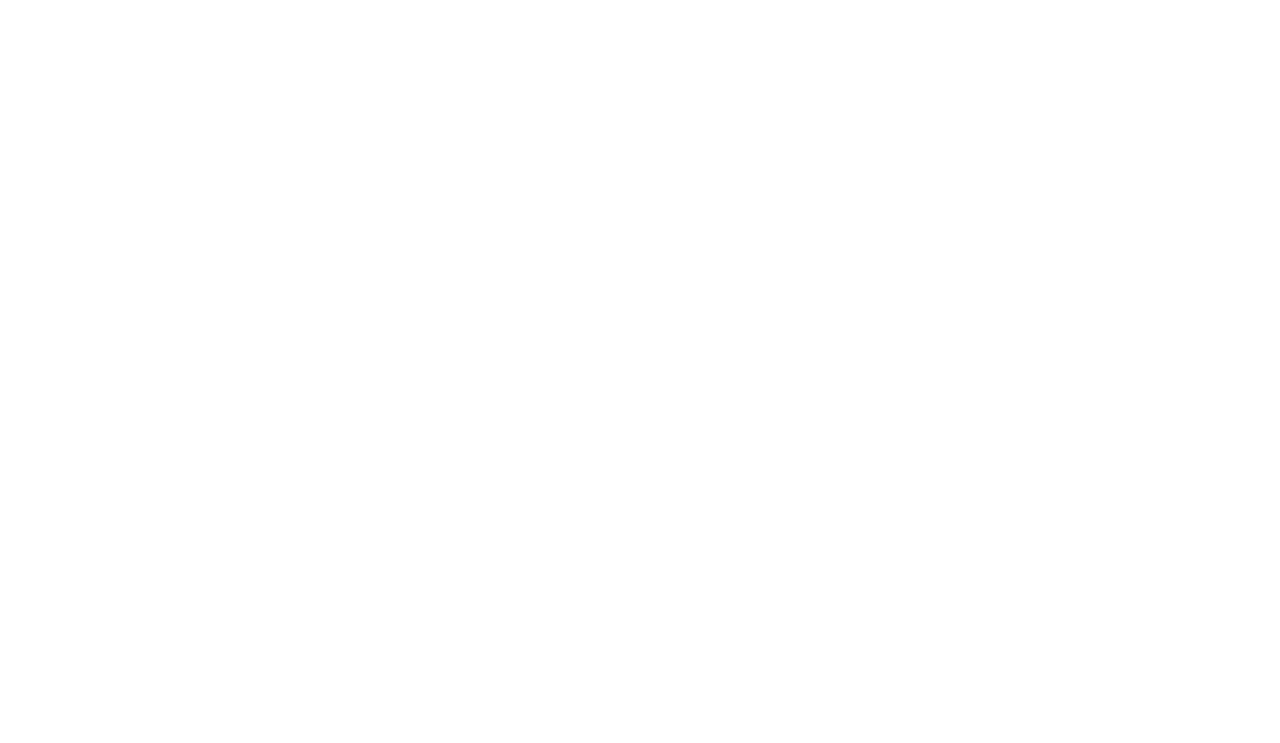
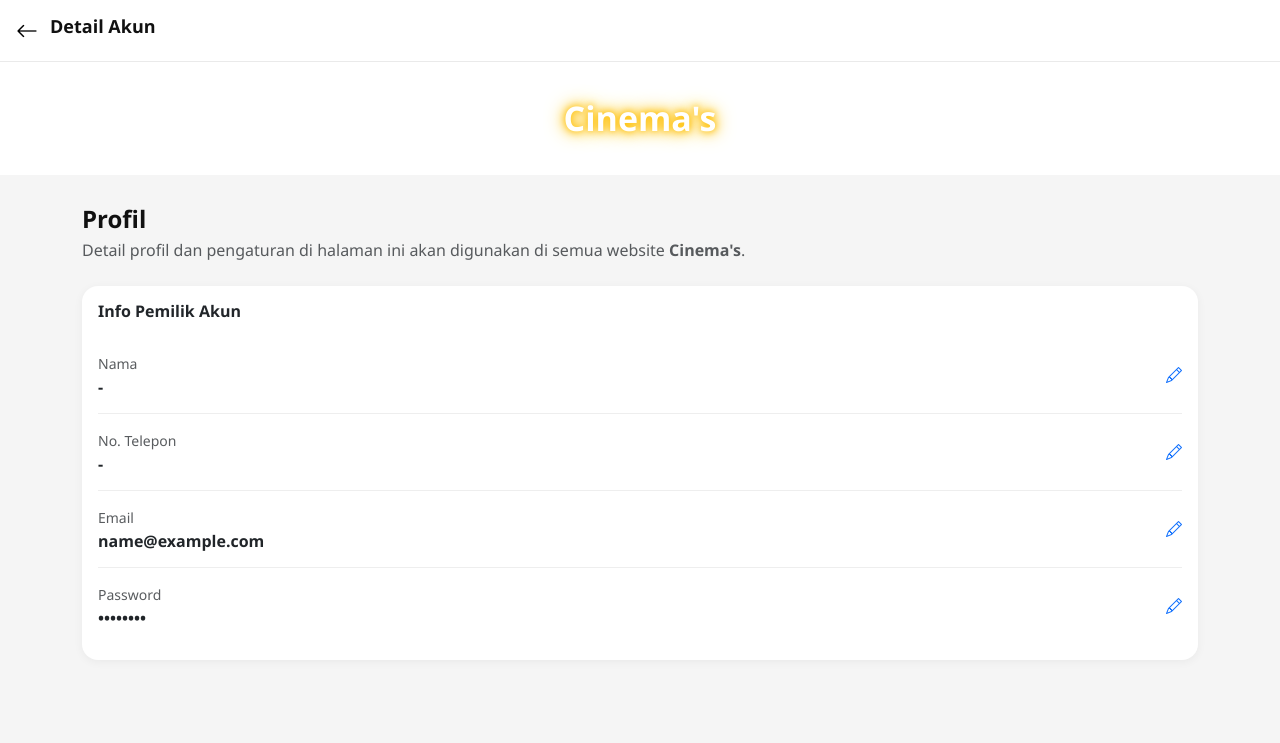
Before and after one commit to llynaaonlyy/Web_Ticketing_Bioskop, a plain HTML site: page detail-akun.html in a window 1280 px wide. Drawn offline with nearby package versions, Linux system fonts and the light colour scheme; sample sign-in values are in the browser's storage.

```diff
--- a/detail-akun.html
+++ b/detail-akun.html
@@ -0,0 +1,100 @@
+<!DOCTYPE html>
+<html lang="id">
+<head>
+  <meta charset="UTF-8">
+  <title>Detail Akun | Cinema's</title>
+  <meta name="viewport" content="width=device-width, initial-scale=1">
+  <link href="https://cdn.jsdelivr.net/npm/bootstrap@5.3.3/dist/css/bootstrap.min.css" rel="stylesheet">
+  <link href="https://cdn.jsdelivr.net/npm/bootstrap-icons/font/bootstrap-icons.css" rel="stylesheet">
+  <link rel="stylesheet" href="stylee.css">
+</head>
+<body>
+
+<div class="about-header">
+    <a href="profil.html" class="btn-back">
+      <i class="bi bi-arrow-left"></i>
+    </a>
+    <h4 class="header-title">Detail Akun</h4>
+</div>
+
+<div class="about-brand">
+    <h2 class="brand-title-detail">Cinema's</h2>
+</div>
+
+<!-- CONTENT -->
+<div class="container detail-container">
+
+  <!-- TITLE -->
+  <h4 class="fw-bold mb-1">Profil</h4>
+  <p class="text-muted mb-4">
+    Detail profil dan pengaturan di halaman ini akan digunakan di semua website
+    <span class="fw-semibold">Cinema's</span>.
+  </p>
+
+  <div class="card">
+    <div class="card-body">
+      <h6 class="fw-bold mb-3">Info Pemilik Akun</h6>
+
+      <div class="info-item d-flex justify-content-between align-items-center">
+        <div>
+          <small class="text-muted">Nama</small>
+          <p class="mb-0 fw-semibold" id="namaUser">-</p>
+        </div>
+        <i class="bi bi-pencil"></i>
+      </div>
+
+      <div class="info-item d-flex justify-content-between align-items-center">
+        <div>
+          <small class="text-muted">No. Telepon</small>
+          <p class="mb-0 fw-semibold" id="phoneUser">-</p>
+        </div>
+        <i class="bi bi-pencil"></i>
+      </div>
+
+      <div class="info-item d-flex justify-content-between align-items-center">
+        <div>
+          <small class="text-muted">Email</small>
+          <p class="mb-0 fw-semibold" id="emailUser">-</p>
+        </div>
+        <i class="bi bi-pencil"></i>
+      </div>
+
+      <div class="info-item d-flex justify-content-between align-items-center">
+        <div>
+          <small class="text-muted">Password</small>
+          <p class="mb-0 fw-semibold" id="passwordUser">••••••••</p>
+        </div>
+        <i class="bi bi-pencil"></i>
+      </div>
+
+    </div>
+  </div>
+</div>
+
+<script>
+  const user = JSON.parse(localStorage.getItem("user"));
+
+  if (!user) {
+    // kalau belum login / data kosong
+    window.location.href = "index.html";
+  }
+
+  // ISI DATA KE HALAMAN
+  document.getElementById("namaUser").innerText =
+    user.nama || "-";
+
+  document.getElementById("phoneUser").innerText =
+    user.phone || "-";
+
+  document.getElementById("emailUser").innerText =
+    user.email || "-";
+
+  // password sengaja disamarkan
+  if (user.password) {
+    document.getElementById("passwordUser").innerText =
+      "•".repeat(user.password.length);
+  }
+</script>
+
+</body>
+</html>
--- a/stylee.css
+++ b/stylee.css
@@ -386,3 +386,29 @@
 .help-item.active .help-header i {
   transform: rotate(180deg);
 }
+
+/* detail akun */
+.detail-container {
+  padding-top: 30px;
+  padding-bottom: 80px;
+}
+
+.card {
+  border-radius: 16px;
+  border: none;
+  box-shadow: 0 2px 10px rgba(0,0,0,0.05);
+}
+
+.info-item {
+  padding: 14px 0;
+  border-bottom: 1px solid #eee;
+}
+
+.info-item:last-child {
+  border-bottom: none;
+}
+
+.info-item i {
+  color: #0d6efd;
+  cursor: pointer;
+}
```
Also changed, not shown: index.html (+3 -0 lines), ticketing-backend/data/data.json (+14 -0 lines).
